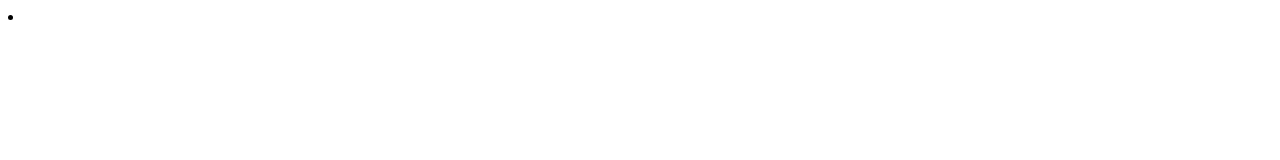
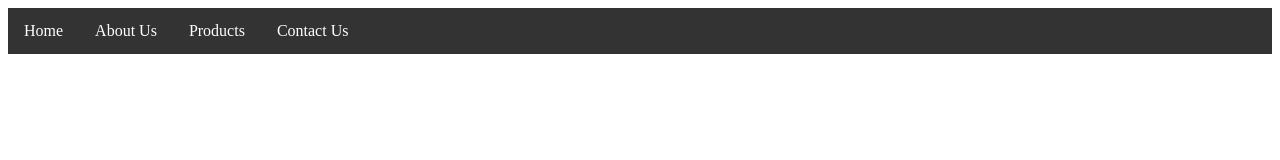
Before and after one commit to Akansha09855/My--New--Website, a plain HTML site: page About us.html in a window 1280 px wide. Drawn offline with Linux system fonts and the light colour scheme.

Commit message:
new update

```diff
--- a/About us.html
+++ b/About us.html
@@ -30,6 +30,11 @@
         </style>
         </head>
         <body>
-            <li><a href="#About Us">About Us</a></li>
+            <ul>
+                <li><a class="active" href="#home">Home</a></li>
+                <li><a href="#About Us">About Us</a></li>
+                <li><a href="#Products">Products</a></li>
+                <li><a href="#Contact Us">Contact Us </a></li>
+              </ul>
         </body>
         </html>
```
